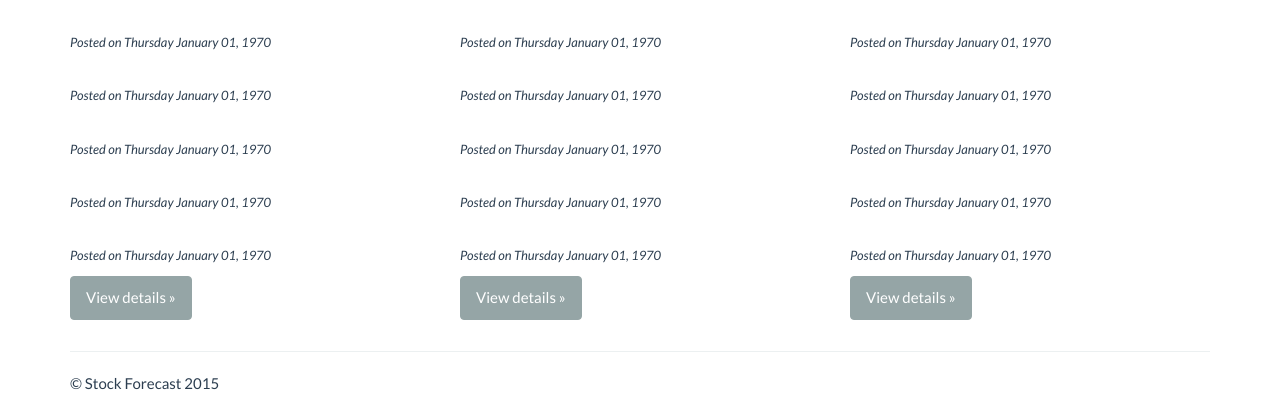
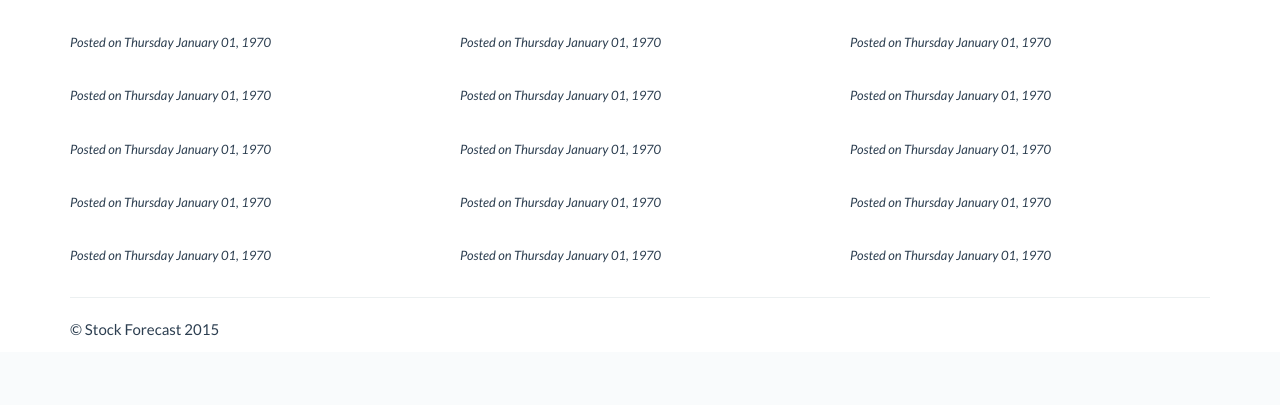
Before and after one commit to DotStar-Game-of-Stocks/Website-Design, a PHP site: page / in a window 1280 px wide. Shown: the part 448-853 px from the top of the page. After the commit the page ends 784 px from the top, so only its background shows below. Run offline with PHP 8.4, Linux system fonts and the light colour scheme; data that the repository does not hold is empty; some libraries are stand-ins or nearby versions.

Commit message:
index changes

```diff
--- a/index.php
+++ b/index.php
@@ -62,7 +62,7 @@
     </div>
 
     <div class="container">
-      <!-- Example row of columns -->
+      <!-- Rows of News -->
       <div class="row">
         <div class="col-md-4">
           <h2>CNN MONEY</h2>
@@ -90,7 +90,7 @@ echo '<small><em>Posted on '.$date.'</em></small></p>';
 echo '<p>'.$description.'</p>';
 }
 ?></p>
-          <p><a class="btn btn-default" href="#" role="button">View details &raquo;</a></p>
+
         </div>
         <div class="col-md-4">
           <h2>CNBC</h2>
@@ -118,7 +118,7 @@ echo '<small><em>Posted on '.$date.'</em></small></p>';
 echo '<p>'.$description.'</p>';
 }
 ?></p>
-          <p><a class="btn btn-default" href="#" role="button">View details &raquo;</a></p>
+
        </div>
         <div class="col-md-4">
           <h2>Yahoo News</h2>
@@ -146,7 +146,7 @@ echo '<small><em>Posted on '.$date.'</em></small></p>';
 echo '<p>'.$description.'</p>';
 }
 ?></p>
-          <p><a class="btn btn-default" href="#" role="button">View details &raquo;</a></p>
+
         </div>
       </div>
 
```
